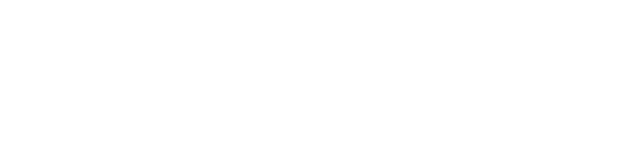
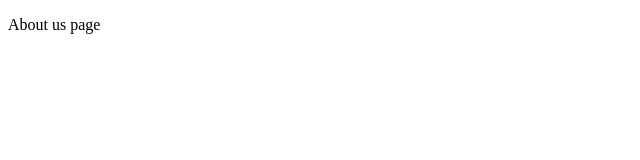
Before and after one commit to SKIrfanJamil/myrepo, a plain HTML site: page about.html in a window 1280 px wide. Shown: the whole page, without its empty margins (0-640 px from the left). Drawn offline with Linux system fonts and the light colour scheme.

Commit message:
Change in About Us page

```diff
--- a/about.html
+++ b/about.html
@@ -4,6 +4,7 @@
     <meta charset="UTF-8">
     <meta name="viewport" content="width=device-width, initial-scale=1.0">
     <title>About Us</title>
+    <P> About us page</P>
 </head>
 <body>
 
```
